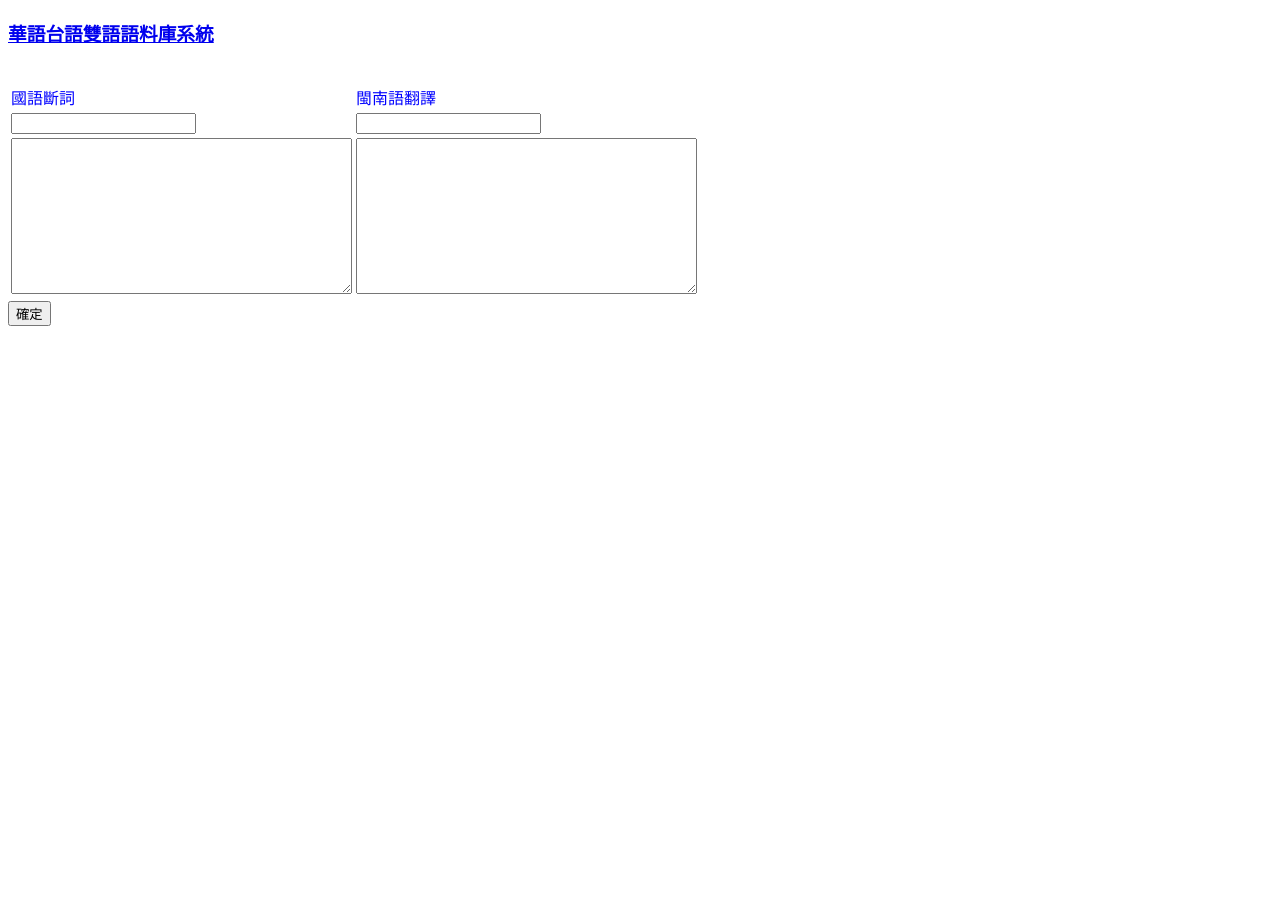
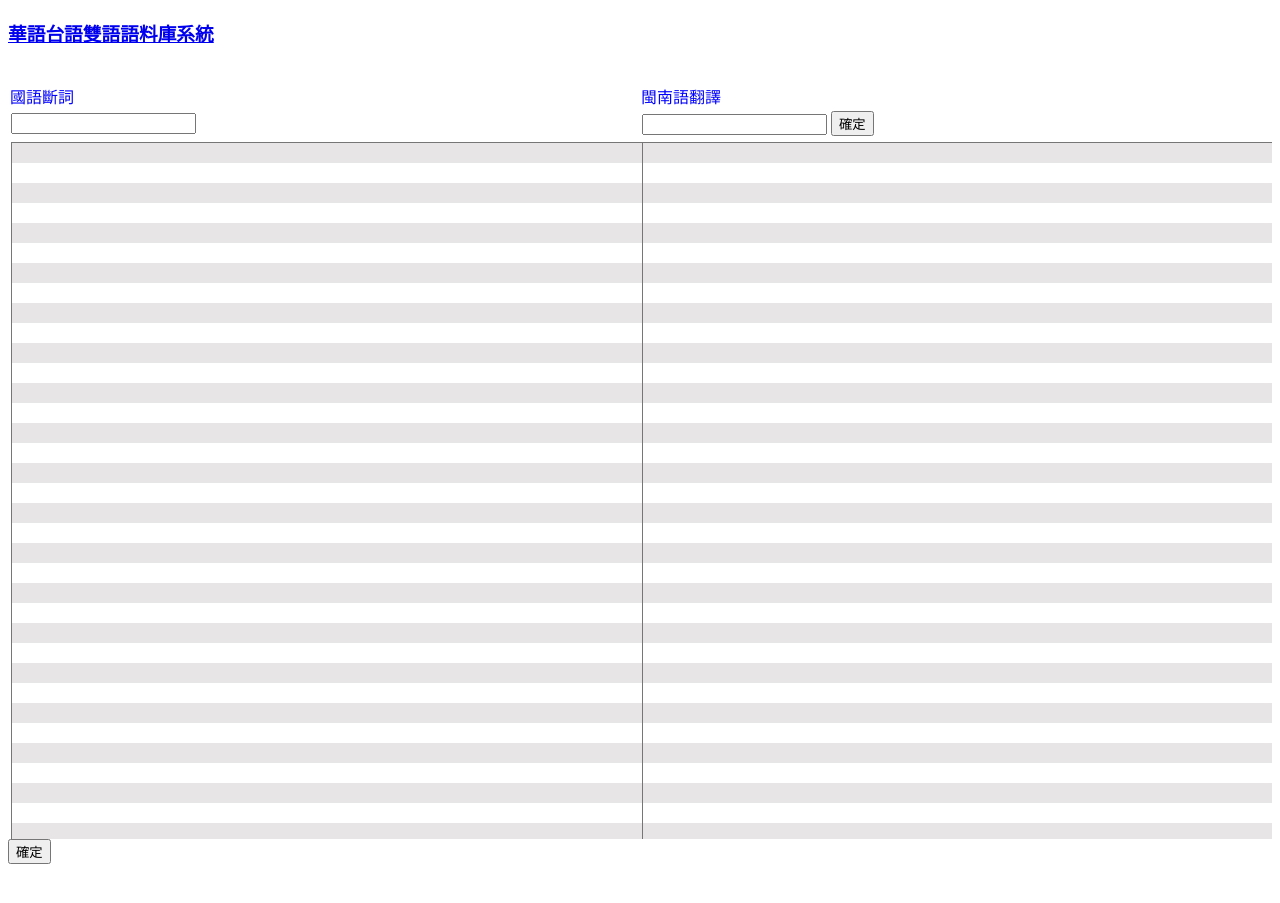
Before and after one commit to sih4sing5hong5/icorpus, a Django app: the page made by article/templates/article/改閩南語翻譯.html in a window 1280 px wide. Shown: the top 903 px of the page. Run offline with Django 3.2, Linux system fonts and the light colour scheme; data comes from the database, SQL or seed files in the repository.

Commit message:
修改語料庫的編輯畫面 丞宏＆文莉

```diff
--- a/article/static/article/style.css
+++ b/article/static/article/style.css
@@ -2,3 +2,35 @@ td
 {
 	color: blue;
 }
+textarea
+{
+	  overflow-x: scroll;
+	  overflow-y: hidden;
+	  width: 100%;
+	  height: 10000px;
+	  white-space: nowrap;
+
+}
+table
+{
+	width:100%;
+}
+
+td.行號
+{
+	width:2em;
+}
+
+
+textarea{
+	background-image:url('橫條.jpg');
+	background-repeat:repeat;
+	line-height:20px;
+}
+#轉
+{
+	overflow-y:scroll;
+	height: 700px;
+}
+
+.penn5khua3 {width:50%; padding:0;}
--- a/article/templates/article/改閩南語翻譯.html
+++ b/article/templates/article/改閩南語翻譯.html
@@ -5,9 +5,10 @@
 		<form action="." method="post">{% csrf_token %}
 		<table>
 			<tr>
-				<td>國語斷詞
+				<td class="penn5khua3">國語斷詞
 				</td>
-				<td>閩南語翻譯</td>
+				<td class="penn5khua3">閩南語翻譯
+				</td>
 			</tr>
 			<tr>
 				<td>{% if article.title.errors %}
@@ -17,8 +18,12 @@
 				<td>{% if article.title_translation.errors %}
 					<p>{{ article.title_translation.errors }}</p>{% endif %}
 					{{ article.title_translation }}
+					<input type="submit" value="確定" />
 				</td>
 			</tr>
+		</table>
+		<div id='轉'>
+			<table>
 				<tr>
 					<td>{% if article.content.errors %}
 						<p>{{ article.content.errors }}</p>{% endif %}
@@ -30,6 +35,7 @@
 					</td>
 				</tr>
 			</table>
+		</div>
 		<input type="submit" value="確定" />
 		</form>
 	{% else %}
```
Also changed, not shown: article/static/article/橫條.jpg (added). Lines whose indentation alone changed are shown as unchanged.
